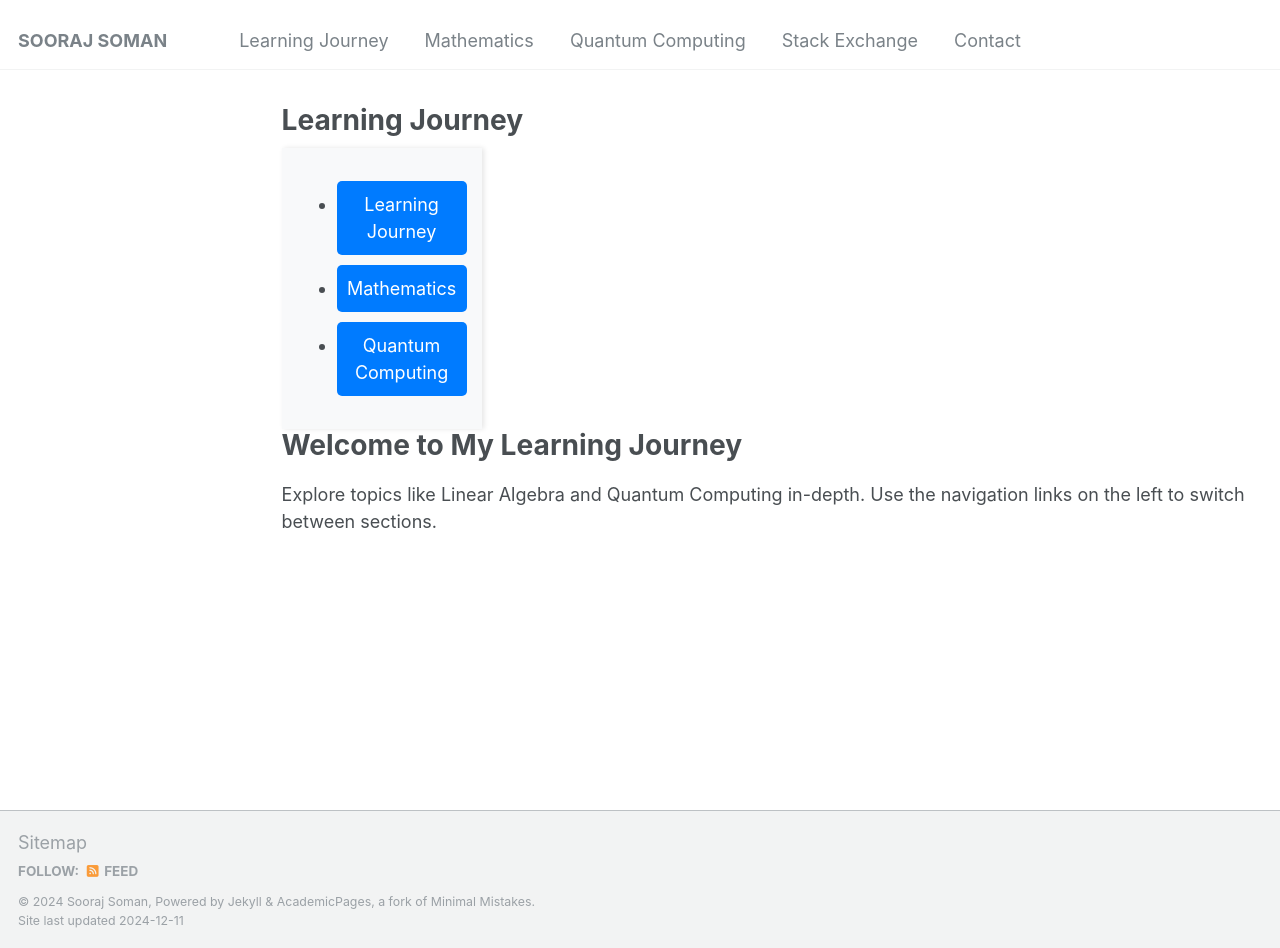
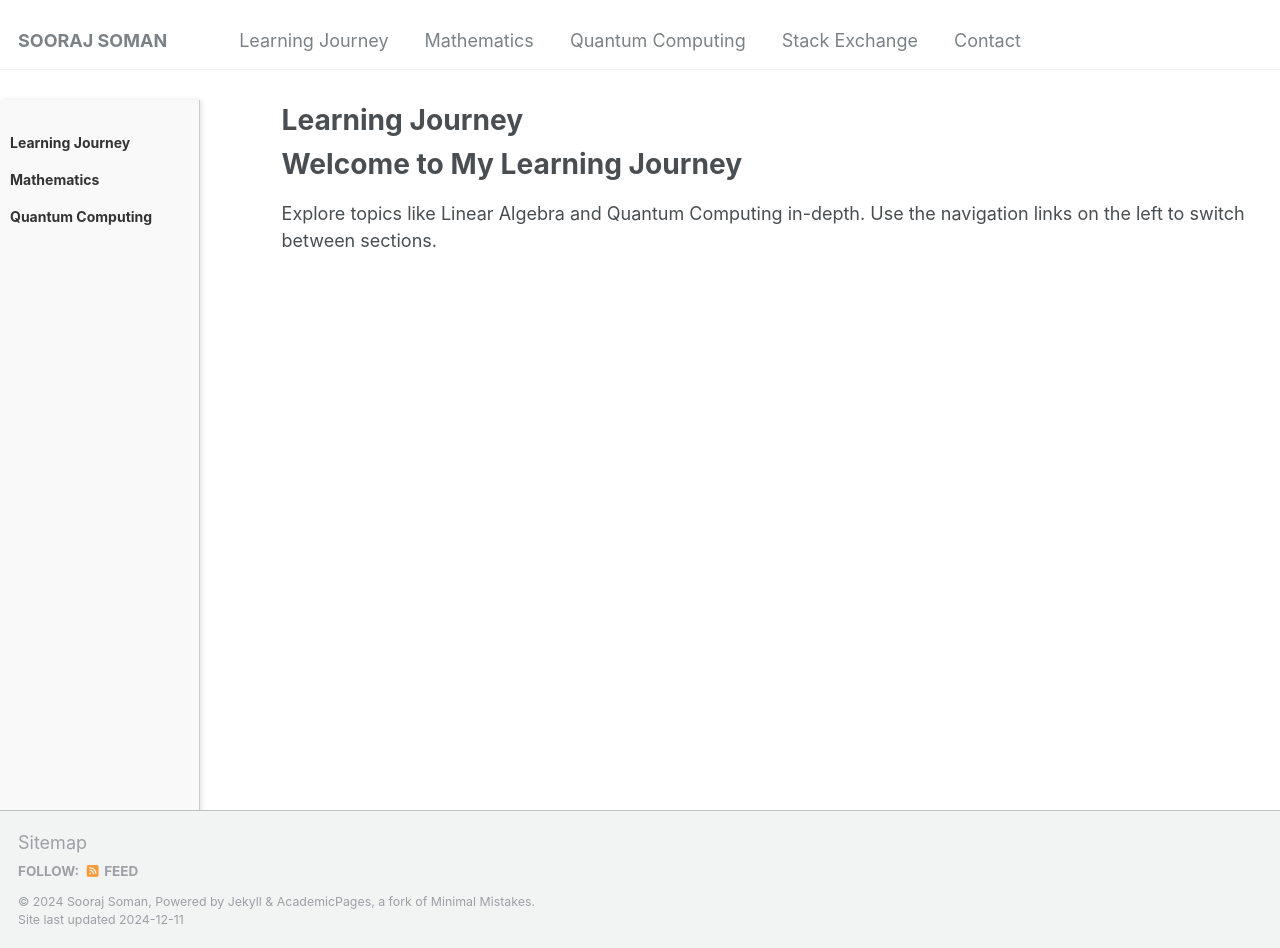
Before and after one commit to soorajss1729/soorajss1729.github.io, a Jekyll site: the page built from _learning/learning.md, in a window 1280 px wide and 948 px high. Built offline with Jekyll 4.4.1, drawn with Linux system fonts in a browser that asks for light colours.

Commit message:
Update main.scss

```diff
--- a/assets/css/main.scss
+++ b/assets/css/main.scss
@@ -40,33 +40,43 @@
 @import "vendor/magnific-popup/magnific-popup";
 @import "print";
 
-.learning-page {
-  display: flex;
+
+/* Learning Sidebar for Archive */
+.learning-sidebar {
+  position: fixed;
+  top: 100px; /* Adjust based on your header size */
+  left: 0;
+  width: 200px;
+  background-color: #f9f9f9;
+  border-right: 1px solid #ccc;
+  padding: 10px;
+  height: calc(100vh - 100px); /* Full height minus header */
+  overflow-y: auto; /* Scrollbar if content exceeds height */
+  box-shadow: 2px 0 5px rgba(0, 0, 0, 0.1);
+  z-index: 10;
 }
 
-.learning-sidebar {
-  width: 200px; /* Sidebar width */
-  background-color: #f8f9fa; /* Light gray background */
-  padding: 15px; /* Padding for spacing */
-  box-shadow: 2px 0 5px rgba(0, 0, 0, 0.1); /* Subtle shadow */
+.learning-sidebar ul {
+  list-style: none;
+  padding: 0;
 }
 
-.learning-sidebar a {
-  display: block; /* Make links appear in a block */
-  margin-bottom: 10px; /* Space between links */
-  padding: 10px; /* Padding for clickable area */
-  background-color: #007bff; /* Button color */
-  color: #ffffff; /* Text color */
-  text-decoration: none; /* Remove underline */
-  border-radius: 5px; /* Rounded corners */
-  text-align: center; /* Center align text */
+.learning-sidebar ul li {
+  margin: 10px 0;
 }
 
-.learning-sidebar a:hover {
-  background-color: #0056b3; /* Darker blue on hover */
+.learning-sidebar ul li a {
+  text-decoration: none;
+  color: #333;
+  font-weight: bold;
+  font-size: 14px;
+}
+
+.learning-sidebar ul li a:hover {
+  color: #007acc;
 }
 
 .learning-content {
-  flex: 1; /* Take the remaining space */
-  padding: 20px; /* Padding for content area */
+  margin-left: 220px; /* Matches sidebar width */
+  padding: 20px;
 }
```
